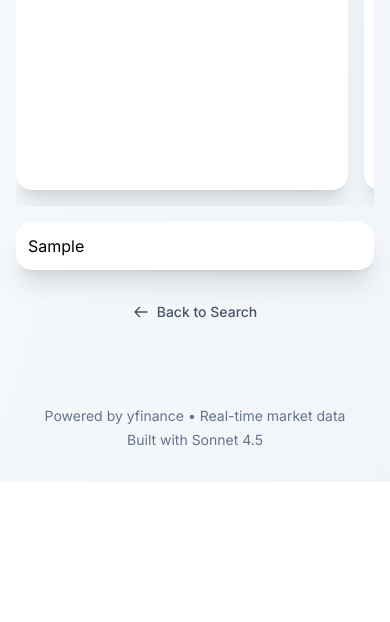
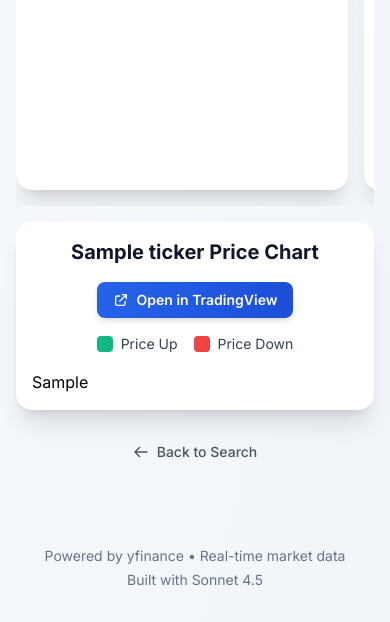
Before and after one commit to n1ecC/ticker-change, a Flask app: template templates/stock.html in a window 390 px wide. Shown: the part 770-1392 px from the top of the page. Before the commit the page ends 1252 px from the top, so only its background shows below. Run offline with Flask 3, Linux system fonts and the light colour scheme; the template is opened without the code that fills it: most values are stand-ins (such as "Sample title", 1, 10 or a date in 2020); some libraries are stand-ins or nearby versions.

Commit message:
Fixed chart on mobile, removing overlap, removing hidden content

```diff
--- a/app.py
+++ b/app.py
@@ -173,12 +173,13 @@ def generate_stock_chart(ticker, period="5y", retries=2):
                 return None
 
             # Create subplots with secondary y-axis for volume
+            # Remove first subplot title to prevent overlap with rangeselector
             fig = make_subplots(
                 rows=2, cols=1,
                 shared_xaxes=True,
-                vertical_spacing=0.03,
+                vertical_spacing=0.08,
                 row_heights=[0.7, 0.3],
-                subplot_titles=(f'{ticker.upper()} Stock Price', 'Volume')
+                subplot_titles=('', 'Volume')  # Empty first title, will add manually
             )
 
             # Add candlestick chart
@@ -211,23 +212,20 @@ def generate_stock_chart(ticker, period="5y", retries=2):
                 row=2, col=1
             )
 
-            # Update layout with interactive controls
-            # Increased top margin to accommodate title and range selector buttons
+            # Ensure candlestick trace shows legend is hidden (we'll create it in HTML)
+            fig.update_traces(showlegend=False, row=1, col=1)
+
+            # Simplified layout - responsive with proper spacing
+            # Note: Plotly doesn't have vertical justification like CSS, but we use margins and positioning
             fig.update_layout(
-                title={
-                    'text': f'{ticker.upper()} Interactive Chart',
-                    'font': {'size': 16, 'color': '#1e293b'},
-                    'x': 0.5,
-                    'xanchor': 'center',
-                    'pad': dict(t=10, b=10)
-                },
                 yaxis_title='Price ($)',
                 yaxis2_title='Volume',
                 template='plotly_white',
-                height=650,
+                height=600,
                 hovermode='x unified',
                 font=dict(size=12),
-                margin=dict(l=50, r=50, t=200, b=50),
+                autosize=True,  # Make chart responsive to container width
+                margin=dict(l=60, r=60, t=130, b=80),  # Increased top margin significantly to prevent overlap
                 # Enable range slider for manual selection
                 xaxis2=dict(
                     rangeslider=dict(
@@ -235,11 +233,28 @@ def generate_stock_chart(ticker, period="5y", retries=2):
                         thickness=0.05
                     ),
                     type='date'
-                )
+                ),
+                # Add annotation for "Stock Price" title - positioned higher with more spacing
+                annotations=[
+                    dict(
+                        text=f'{ticker.upper()} Stock Price',
+                        xref='paper',
+                        yref='paper',
+                        x=0.5,
+                        xanchor='center',
+                        y=0.995,  # Higher position, closer to top margin
+                        yanchor='top',
+                        showarrow=False,
+                        font=dict(size=14, color='#1e293b'),
+                        bgcolor='rgba(255,255,255,0)',
+                        bordercolor='rgba(0,0,0,0)',
+                        borderwidth=0
+                    )
+                ]
             )
 
-            # Add range selector buttons for quick timeframe switching
-            # Positioned with enough space below the title to prevent overlap
+            # Add range selector buttons - positioned lower with smaller font to prevent cutoff
+            # Plotly doesn't support vertical justification, but we can control spacing with y values
             fig.update_xaxes(
                 rangeselector=dict(
                     buttons=list([
@@ -255,11 +270,11 @@ def generate_stock_chart(ticker, period="5y", retries=2):
                     ]),
                     bgcolor='#f1f5f9',
                     activecolor='#3b82f6',
-                    x=0,
-                    y=1.02,
+                    x=0,  # Left-aligned
+                    y=1.02,  # Lower position to create more space from title and prevent cutoff
                     xanchor='left',
                     yanchor='top',
-                    font=dict(size=9)
+                    font=dict(size=9)  # Smaller font to fit better and prevent cutoff
                 ),
                 title_text="Date",
                 row=2, col=1
--- a/templates/stock.html
+++ b/templates/stock.html
@@ -201,9 +201,41 @@
     </div>
 
     {% if data.chart_html %}
-    <div class="bg-white dark:bg-slate-800 rounded-2xl shadow-xl p-3 sm:p-4 lg:p-6 mb-6 sm:mb-8 transition-colors duration-200 mt-4 sm:mt-6 overflow-x-auto">
-        <div style="min-width: 100%; width: 100%;">
-            {{ data.chart_html|safe }}
+    <div class="bg-white dark:bg-slate-800 rounded-2xl shadow-xl p-4 sm:p-6 lg:p-8 mb-6 sm:mb-8 transition-colors duration-200 mt-4 sm:mt-6 w-full">
+        <!-- Chart Title -->
+        <h2 class="text-xl sm:text-2xl font-bold text-slate-900 dark:text-white mb-4 text-center">{{ data.ticker }} Price Chart</h2>
+
+        <!-- TradingView Button -->
+        <div class="mb-4 flex justify-center">
+            <a href="https://www.tradingview.com/chart/?symbol={{ data.ticker }}"
+               target="_blank"
+               rel="noopener noreferrer"
+               id="tradingview-link"
+               class="inline-flex items-center gap-2 px-4 py-2 bg-gradient-to-r from-blue-600 to-blue-700 hover:from-blue-700 hover:to-blue-800 text-white text-sm font-semibold rounded-lg transition shadow-md hover:shadow-lg">
+                <svg class="w-4 h-4" fill="none" stroke="currentColor" viewBox="0 0 24 24">
+                    <path stroke-linecap="round" stroke-linejoin="round" stroke-width="2" d="M10 6H6a2 2 0 00-2 2v10a2 2 0 002 2h10a2 2 0 002-2v-4M14 4h6m0 0v6m0-6L10 14"></path>
+                </svg>
+                Open in TradingView
+            </a>
+        </div>
+
+        <!-- Legend -->
+        <div class="mb-4 flex items-center justify-center gap-4 flex-wrap">
+            <div class="flex items-center gap-2">
+                <div class="w-4 h-4 bg-emerald-500 rounded"></div>
+                <span class="text-sm text-slate-700 dark:text-slate-300">Price Up</span>
+            </div>
+            <div class="flex items-center gap-2">
+                <div class="w-4 h-4 bg-red-500 rounded"></div>
+                <span class="text-sm text-slate-700 dark:text-slate-300">Price Down</span>
+            </div>
+        </div>
+
+        <!-- Chart Container -->
+        <div class="w-full overflow-x-auto">
+            <div id="plotly-chart" class="w-full">
+                {{ data.chart_html|safe }}
+            </div>
         </div>
     </div>
     {% endif %}
@@ -221,3 +253,52 @@
     </a>
 </div>
 {% endblock %}
+
+{% block scripts %}
+<script>
+// Update TradingView link based on selected timeframe
+function updateTradingViewLink(timeframe) {
+    const link = document.getElementById('tradingview-link');
+    if (!link) return;
+
+    // Map Plotly timeframes to TradingView intervals
+    const timeframeMap = {
+        '1D': '1',
+        '5D': '5',
+        '1M': '1M',
+        '3M': '3M',
+        '6M': '6M',
+        'YTD': '1M',  // Default to monthly for YTD
+        '1Y': '1M',
+        '5Y': '1M',
+        'All': '1M'
+    };
+
+    const interval = timeframeMap[timeframe] || '1';
+    const ticker = '{{ data.ticker if data.ticker else "" }}';
+    if (ticker) {
+        link.href = `https://www.tradingview.com/chart/?symbol=${ticker}&interval=${interval}`;
+    }
+}
+
+// Listen for Plotly rangeselector button clicks and update TradingView link
+document.addEventListener('DOMContentLoaded', function() {
+    // Wait for Plotly to load
+    setTimeout(function() {
+        const plotlyDiv = document.querySelector('#plotly-chart > div');
+        if (plotlyDiv) {
+            // Listen for clicks on rangeselector buttons
+            plotlyDiv.addEventListener('click', function(event) {
+                const target = event.target;
+                // Check if clicked element is a rangeselector button
+                if (target && target.classList && target.classList.contains('rangeselector')) {
+                    // Extract timeframe from button label if possible
+                    // Since Plotly doesn't expose this easily, we'll use a default mapping
+                    updateTradingViewLink('1M'); // Default fallback
+                }
+            });
+        }
+    }, 500);
+});
+</script>
+{% endblock %}
```
